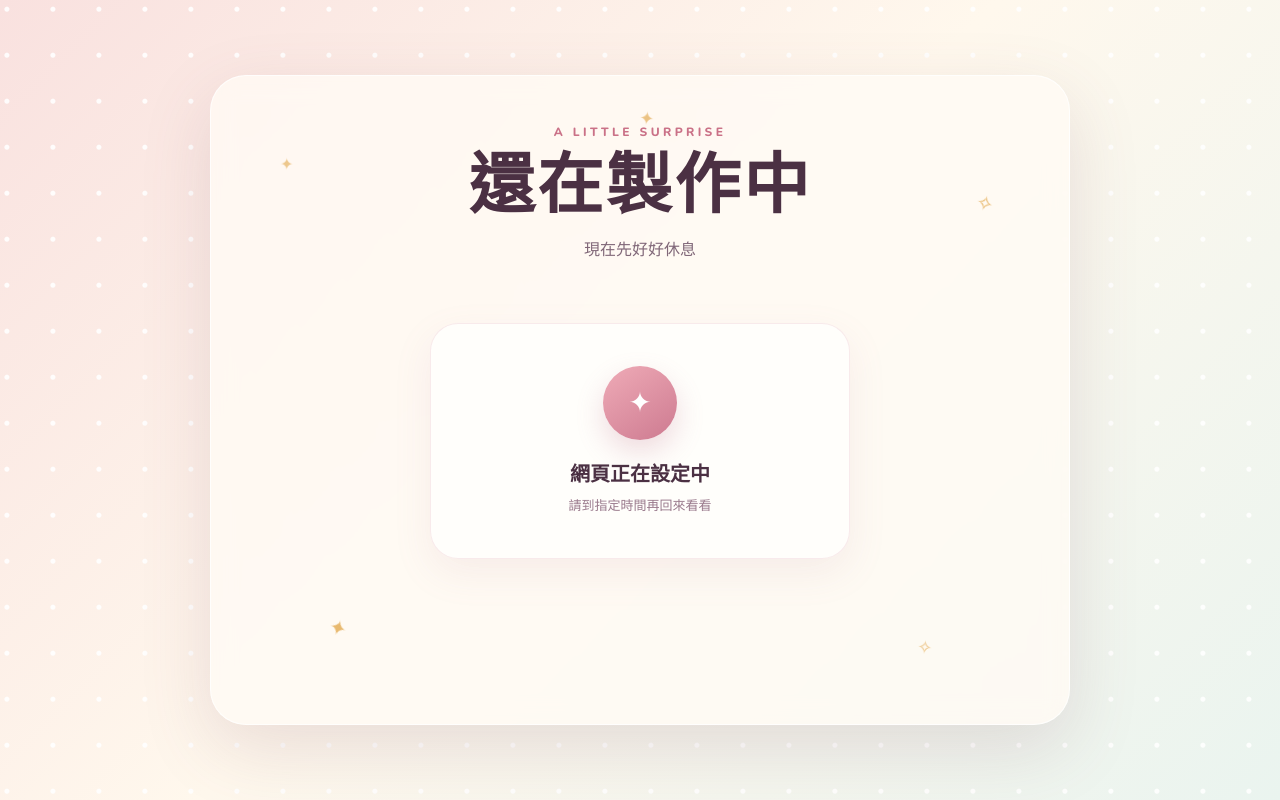
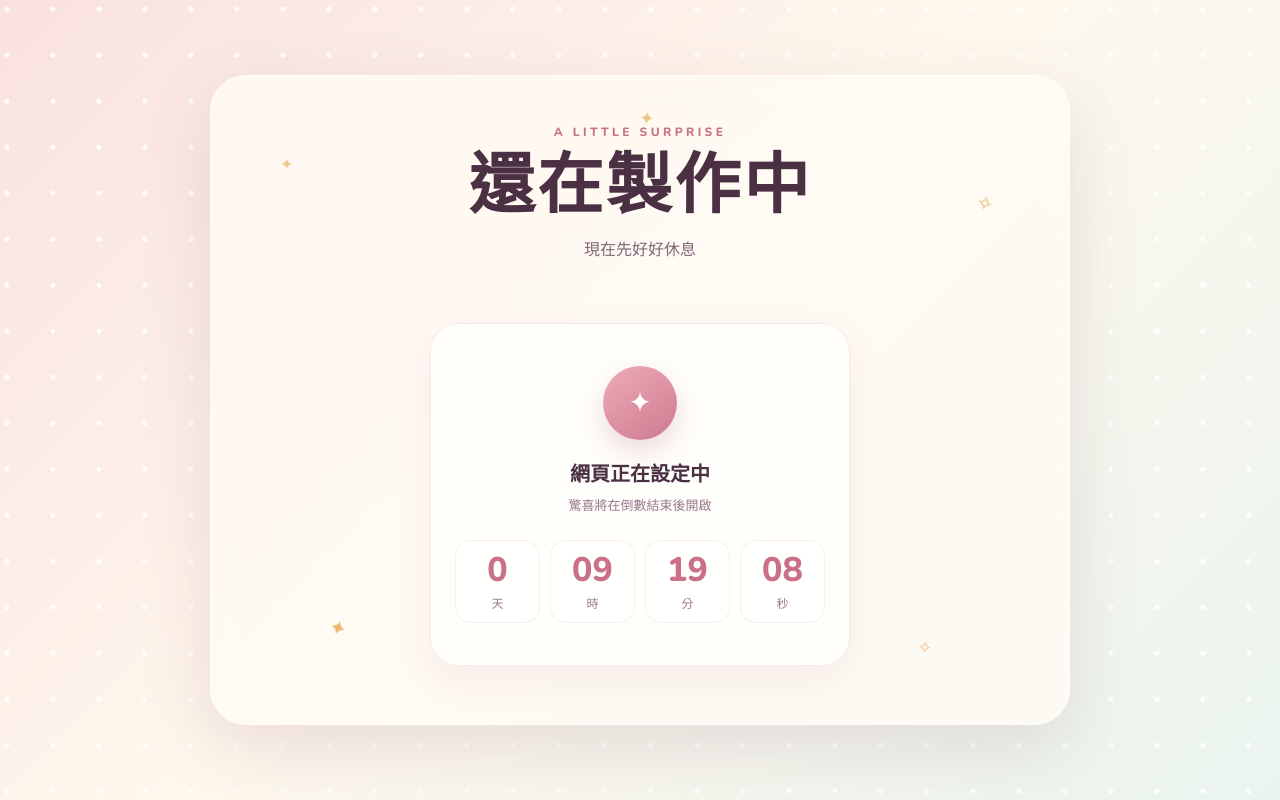
Before and after one commit to EJBubble/CardRelease.github.io, a plain HTML site: page index.html in a window 1280 px wide. Drawn offline with nearby package versions, Linux system fonts and the light colour scheme.

Commit message:
time left

```diff
--- a/index.html
+++ b/index.html
@@ -37,7 +37,13 @@
       <div class="lock-panel" id="lockPanel" aria-live="polite">
         <div class="lock-icon" aria-hidden="true">✦</div>
         <p>網頁正在設定中</p>
-        <span>請到指定時間再回來看看</span>
+        <span>驚喜將在倒數結束後開啟</span>
+        <div class="countdown" id="countdown" aria-label="開啟倒數">
+          <div><strong id="countdownDays">0</strong><small>天</small></div>
+          <div><strong id="countdownHours">00</strong><small>時</small></div>
+          <div><strong id="countdownMinutes">00</strong><small>分</small></div>
+          <div><strong id="countdownSeconds">00</strong><small>秒</small></div>
+        </div>
       </div>
 
       <div class="progress locked" id="progressArea" aria-label="完成進度">
--- a/script.js
+++ b/script.js
@@ -17,12 +17,30 @@ const confirmGift = document.getElementById('confirmGift');
 const backToCard = document.getElementById('backToCard');
 const canvas = document.getElementById('confetti');
 const ctx = canvas.getContext('2d');
+const countdownDays = document.getElementById('countdownDays');
+const countdownHours = document.getElementById('countdownHours');
+const countdownMinutes = document.getElementById('countdownMinutes');
+const countdownSeconds = document.getElementById('countdownSeconds');
 
 let completed = 0;
 const giftStorageKey = 'card-release-gift-selection';
 
 const revealParts = [2026, 11, 19];
 let isUnlocked = false;
+
+function updateCountdown(unlockAt, now) {
+  const remaining = Math.max(0, unlockAt.getTime() - now.getTime());
+  const totalSeconds = Math.floor(remaining / 1000);
+  const days = Math.floor(totalSeconds / 86400);
+  const hours = Math.floor((totalSeconds % 86400) / 3600);
+  const minutes = Math.floor((totalSeconds % 3600) / 60);
+  const seconds = totalSeconds % 60;
+
+  countdownDays.textContent = String(days);
+  countdownHours.textContent = String(hours).padStart(2, '0');
+  countdownMinutes.textContent = String(minutes).padStart(2, '0');
+  countdownSeconds.textContent = String(seconds).padStart(2, '0');
+}
 
 function restoreGiftSelection() {
   let saved;
@@ -75,6 +93,7 @@ function applyLockState() {
   if (!unlocked) {
     isUnlocked = false;
     document.title = '還在製作中';
+    updateCountdown(unlockAt, now);
     lockPanel.hidden = false;
     progressArea.classList.add('locked');
     wishGrid.classList.add('locked');
@@ -95,7 +114,7 @@ function applyLockState() {
 }
 
 applyLockState();
-setInterval(applyLockState, 30000);
+setInterval(applyLockState, 1000);
 window.addEventListener('hashchange', applyLockState);
 
 function updateProgress() {
--- a/style.css
+++ b/style.css
@@ -90,6 +90,33 @@ body {
 .lock-icon { width: 74px; height: 74px; margin: 0 auto 18px; display: grid; place-items: center; border-radius: 50%; color: #fff; background: linear-gradient(145deg, #efabb7, #cd7a90); font-size: 28px; box-shadow: 0 12px 28px rgba(190,109,134,.24); }
 .lock-panel p { margin: 0 0 7px; font-family: "Noto Serif TC", serif; font-size: 20px; font-weight: 800; }
 .lock-panel span { color: #9a7a8c; font-size: 13px; }
+.countdown {
+  display: grid;
+  grid-template-columns: repeat(4, minmax(62px, 1fr));
+  gap: 10px;
+  margin-top: 24px;
+}
+.countdown div {
+  min-width: 0;
+  padding: 12px 6px 10px;
+  border: 1px solid rgba(202,113,135,.12);
+  border-radius: 16px;
+  background: rgba(255,255,255,.72);
+}
+.countdown strong {
+  display: block;
+  color: var(--pink-dark);
+  font-family: "Nunito", "Noto Serif TC", sans-serif;
+  font-size: clamp(24px, 6vw, 34px);
+  line-height: 1;
+  font-variant-numeric: tabular-nums;
+}
+.countdown small {
+  display: block;
+  margin-top: 7px;
+  color: #9a7a8c;
+  font-size: 12px;
+}
 .progress.locked, .wish-grid.locked, .wish-message.locked { display: none; }
 
 .wish-grid {
@@ -313,6 +340,9 @@ body {
 @media (max-width: 680px) {
   .page-shell { padding: 12px; }
   .gift-stage { min-height: 620px; padding: 38px 18px 24px; border-radius: 26px; }
+  .lock-panel { padding: 32px 14px; }
+  .countdown { grid-template-columns: repeat(4, minmax(0, 1fr)); gap: 6px; }
+  .countdown div { border-radius: 12px; }
   .wish-grid { grid-template-columns: repeat(5, 1fr); gap: 7px; }
   .wish-button { font-size: 9px; }
   .wish-button span { font-size: 18px; }
```
